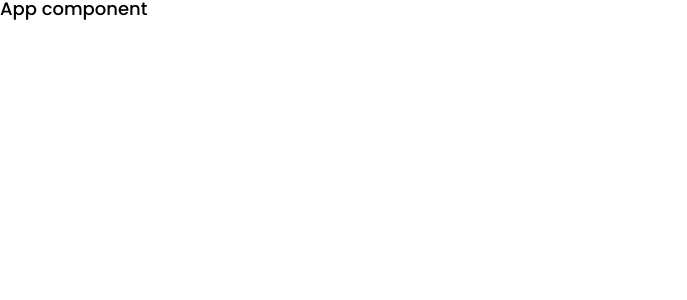
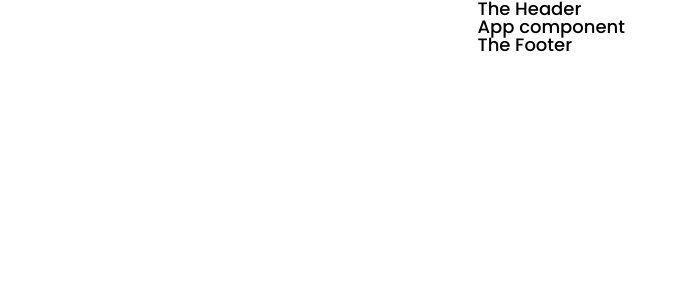
Before and after one commit to skin93/shortly, a React (Create React App) app: page / in a window 1280 px wide. Shown: the top 300 px of the page, without its empty margins (0-687 px from the left). Built offline with nearby package versions, Linux system fonts and the light colour scheme.

Commit message:
Add jsconfig & layout

```diff
--- /dev/null
+++ b/jsconfig.json
@@ -0,0 +1,6 @@
+{
+  "compilerOptions": {
+    "baseUrl": "src"
+  },
+  "include": ["src"]
+}
--- a/src/GlobalStyle.js
+++ b/src/GlobalStyle.js
@@ -1,4 +1,5 @@
 import { createGlobalStyle } from "styled-components";
+import styled from "styled-components";
 
 const size = {
   mobile: "375px",
@@ -37,10 +38,21 @@ body {
 	line-height: 1;
     font-family: 'Poppins', sans-serif;
     font-size: 18px;
+    min-height: 100vh;
 }
   ol, ul {
 	list-style: none;
 }
 `;
 
+export const Container = styled.div`
+  width: 100%;
+  max-width: 325px;
+  margin-inline: auto;
+
+  @media ${theme.device.desktop} {
+    max-width: 1180px;
+  }
+`;
+
 export { GlobalStyle, theme };
--- /dev/null
+++ b/src/components/Layout/Footer/Footer.styled.js
@@ -0,0 +1,6 @@
+import styled from "styled-components";
+
+export const StyledFooter = styled.footer`
+  width: 100%;
+  background-color: transparent;
+`;
--- /dev/null
+++ b/src/components/Layout/Footer/index.jsx
@@ -0,0 +1,10 @@
+import { Container } from "GlobalStyle";
+import { StyledFooter } from "./Footer.styled";
+
+export default function Footer() {
+  return (
+    <StyledFooter>
+      <Container>The Footer</Container>
+    </StyledFooter>
+  );
+}
--- /dev/null
+++ b/src/components/Layout/Header/Header.styled.js
@@ -0,0 +1,6 @@
+import styled from "styled-components";
+
+export const StyledHeader = styled.header`
+  width: 100%;
+  background-color: transparent;
+`;
--- /dev/null
+++ b/src/components/Layout/Header/index.jsx
@@ -0,0 +1,10 @@
+import { Container } from "GlobalStyle";
+import { StyledHeader } from "./Header.styled";
+
+export default function Header() {
+  return (
+    <StyledHeader>
+      <Container>The Header</Container>
+    </StyledHeader>
+  );
+}
--- /dev/null
+++ b/src/components/Layout/index.jsx
@@ -0,0 +1,13 @@
+import { Container } from "GlobalStyle";
+import Footer from "./Footer";
+import Header from "./Header";
+
+export default function Layout({ children }) {
+  return (
+    <>
+      <Header />
+      <Container as="main">{children}</Container>
+      <Footer />
+    </>
+  );
+}
--- a/src/index.jsx
+++ b/src/index.jsx
@@ -4,12 +4,15 @@ import App from "./App";
 import reportWebVitals from "./reportWebVitals";
 import { ThemeProvider } from "styled-components";
 import { GlobalStyle, theme } from "./GlobalStyle";
+import Layout from "components/Layout";
 
 ReactDOM.render(
   <React.StrictMode>
     <ThemeProvider theme={theme}>
       <GlobalStyle />
-      <App />
+      <Layout>
+        <App />
+      </Layout>
     </ThemeProvider>
   </React.StrictMode>,
   document.getElementById("root")
```
